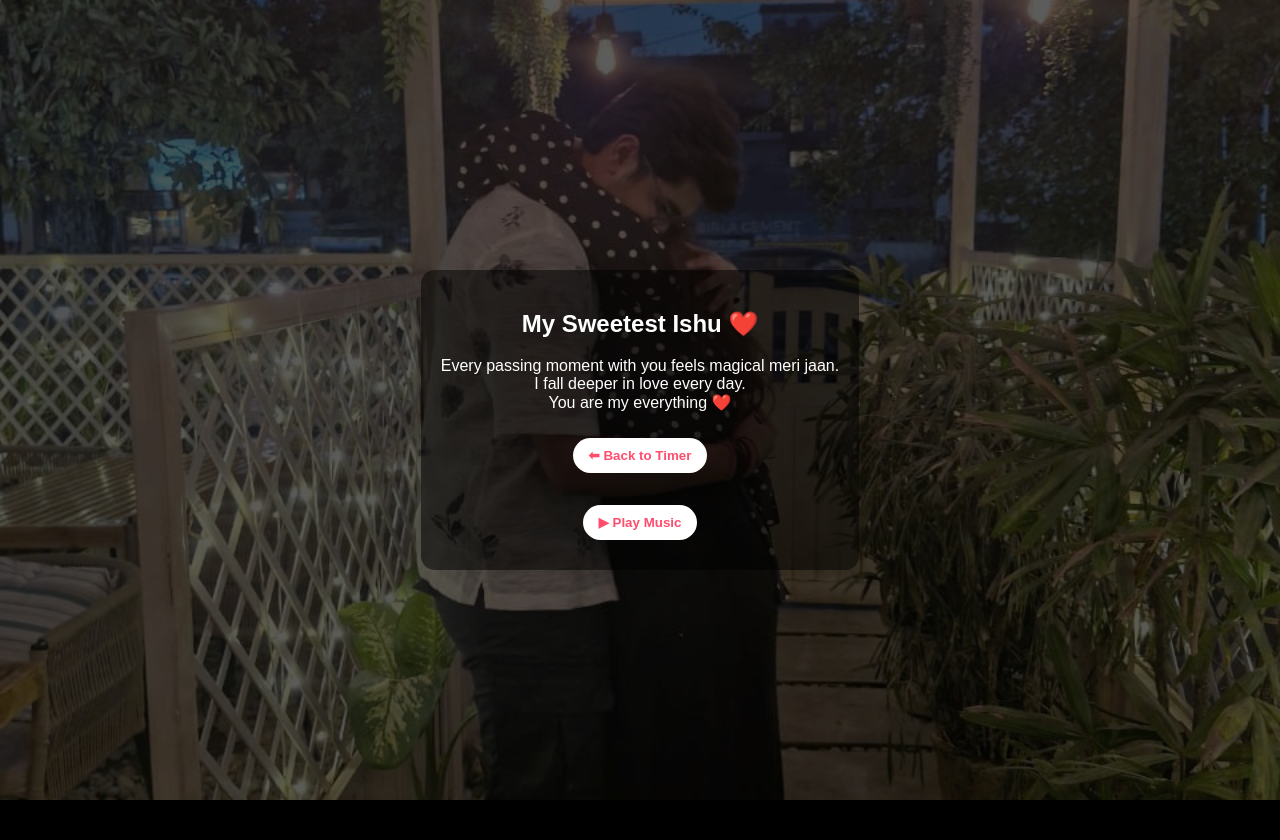
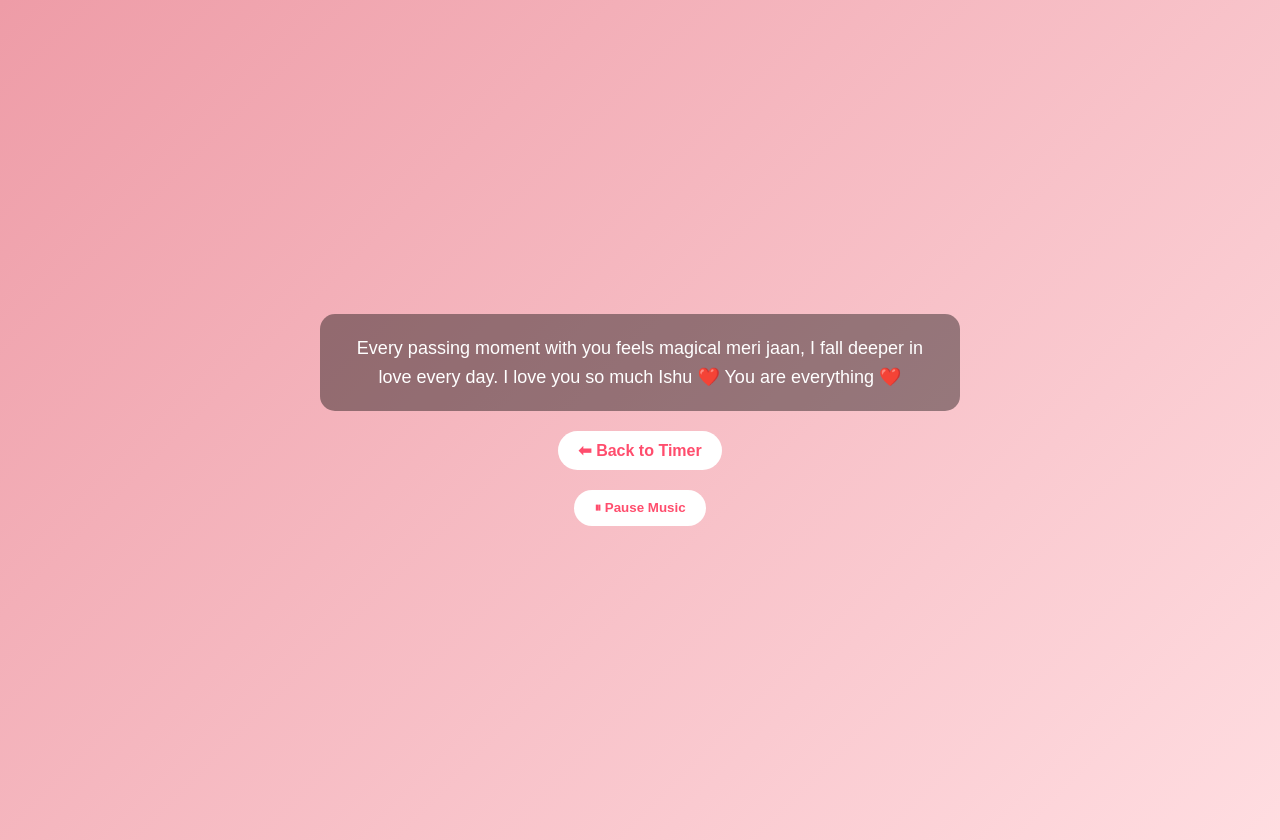
Before and after one commit to parthsingh1127/journeyofjaans, a plain HTML site: page message.html in a window 1280 px wide. Drawn offline with Linux system fonts and the light colour scheme.

Commit message:
message.html

```diff
--- a/message.html
+++ b/message.html
@@ -1,83 +1,76 @@
 <!DOCTYPE html>
 <html lang="en">
 <head>
-  <meta charset="utf-8" />
-  <meta name="viewport" content="width=device-width,initial-scale=1" />
-  <title>A special message ❤️</title>
+  <meta charset="UTF-8" />
+  <meta name="viewport" content="width=device-width, initial-scale=1.0"/>
+  <title>Your Surprise ❤️</title>
   <style>
-    body{margin:0;font-family:"Poppins",sans-serif;background:#000;color:#fff;display:flex;align-items:center;justify-content:center;min-height:100vh;text-align:center;padding:20px;overflow:hidden}
-    .bg-slideshow{position:fixed;inset:0;z-index:-2}
-    .bg-slide{position:absolute;inset:0;background-size:cover;background-position:center;opacity:0;transition:opacity 1s ease;filter:grayscale(40%) brightness(60%)}
-    .bg-slide.active{opacity:1;filter:grayscale(20%) brightness(55%)}
-    .bg-overlay{position:fixed;inset:0;z-index:-1;background:rgba(0,0,0,0.25)}
-    .card{background:rgba(0,0,0,0.5);padding:20px;border-radius:14px;max-width:800px}
-    .btn{background:#fff;color:#ff4d6d;padding:10px 16px;border-radius:999px;border:none;font-weight:600;cursor:pointer;margin:10px}
-    .music{margin-top:12px}
+    body {
+      margin: 0;
+      font-family: 'Poppins', sans-serif;
+      background: linear-gradient(135deg, #ee9ca7, #ffdde1);
+      color: #fff;
+      display: flex;
+      flex-direction: column;
+      align-items: center;
+      justify-content: center;
+      height: 100vh;
+      text-align: center;
+      padding: 20px;
+    }
+    .message {
+      background: rgba(0,0,0,0.4);
+      padding: 20px;
+      border-radius: 15px;
+      max-width: 600px;
+      font-size: 18px;
+      line-height: 1.6;
+    }
+    .back-btn, #musicToggle {
+      margin-top: 20px;
+      background: #fff;
+      color: #ff4d6d;
+      border: none;
+      padding: 10px 20px;
+      border-radius: 30px;
+      cursor: pointer;
+      font-weight: bold;
+      text-decoration: none;
+    }
   </style>
 </head>
 <body>
-  <div class="bg-slideshow" id="bgSlideshow"></div>
-  <div class="bg-overlay"></div>
 
-  <div class="card">
-    <h2>My Sweetest Ishu ❤️</h2>
-    <p>
-      Every passing moment with you feels magical meri jaan.<br>
-      I fall deeper in love every day.<br>
-      You are my everything ❤️
-    </p>
-    <button class="btn" onclick="location.href='index.html#timer'">⬅ Back to Timer</button>
-    <div class="music"><button class="btn" id="musicToggle">⏸ Pause Music</button></div>
+  <div class="message">
+    Every passing moment with you feels magical meri jaan, I fall deeper in love every day.
+    I love you so much Ishu ❤️ You are everything ❤️
   </div>
 
-  <audio id="bgMusic" src="Sahiba(KoshalWorld.Com).mp3" preload="auto"></audio>
+  <a href="index.html" class="back-btn">⬅ Back to Timer</a>
+  <button id="musicToggle">⏸ Pause Music</button>
 
-<script>
-(function(){
-  const images=["us.jpg","us3.jpg","us5.jpg","us6.jpg","us7.jpg","us8.jpg","us9.jpg","us10.jpg"];
-  const bgSlideshow=document.getElementById("bgSlideshow");
-  const music=document.getElementById("bgMusic");
-  const musicToggle=document.getElementById("musicToggle");
-  let bgSlides=[],bgIndex=0;
+  <audio id="bg-music" preload="auto" loop></audio>
 
-  function buildBgSlides(){
-    images.forEach((src,i)=>{
-      const d=document.createElement("div");
-      d.className="bg-slide";
-      d.style.backgroundImage=`url(${src})`;
-      if(i===0) d.classList.add("active");
-      bgSlideshow.appendChild(d);
-      bgSlides.push(d);
+  <script>
+    const music = document.getElementById("bg-music");
+    const musicToggle = document.getElementById("musicToggle");
+
+    // Play Yellow on this page
+    music.src = "yellow.mp3";
+    music.play().catch(err => console.log("Autoplay blocked"));
+
+    musicToggle.addEventListener("click", () => {
+      if (music.paused) {
+        music.play();
+        musicToggle.textContent = "⏸ Pause Music";
+      } else {
+        music.pause();
+        musicToggle.textContent = "▶ Play Music";
+      }
     });
-  }
-  buildBgSlides();
-  setInterval(()=>{
-    const prev=bgIndex;bgIndex=(bgIndex+1)%bgSlides.length;
-    bgSlides[prev].classList.remove("active");
-    bgSlides[bgIndex].classList.add("active");
-  },4500);
 
-  // Continue music seamlessly
-  function syncMusic(){
-    const savedTime=parseFloat(localStorage.getItem("musicTime")||"0");
-    const isPlaying=localStorage.getItem("musicPlaying")==="true";
-    music.currentTime=savedTime||0;
-    music.loop=true;
-    if(isPlaying){
-      music.play().catch(()=>{});
-      musicToggle.textContent="⏸ Pause Music";
-    } else {
-      musicToggle.textContent="▶ Play Music";
-    }
-  }
-  syncMusic();
-  setInterval(()=>{if(!music.paused){localStorage.setItem("musicTime",music.currentTime);}},1000);
-
-  musicToggle.addEventListener("click",()=>{
-    if(music.paused){music.play();musicToggle.textContent="⏸ Pause Music";localStorage.setItem("musicPlaying","true");}
-    else{music.pause();musicToggle.textContent="▶ Play Music";localStorage.setItem("musicPlaying","false");}
-  });
-})();
-</script>
+    // Keep skipIntro true so going back skips popup
+    localStorage.setItem("skipIntro", "true");
+  </script>
 </body>
 </html>
```
